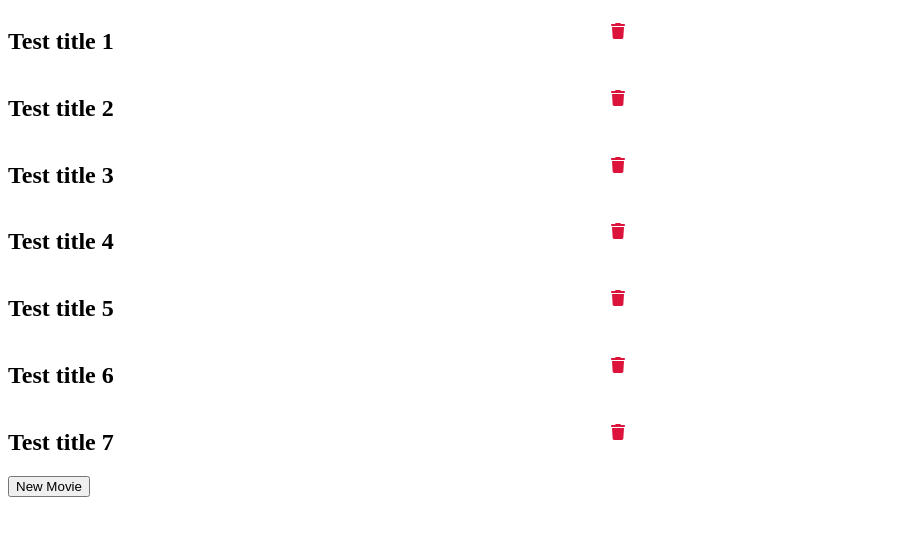
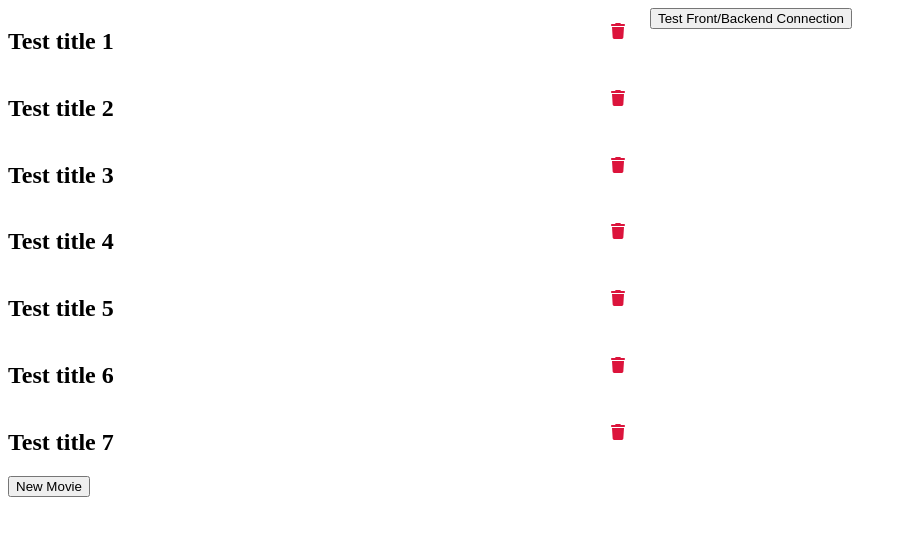
Before and after one commit to BUMETCS673/group-project-team4, an Angular app in the folder Code/angular/hello-world/: page /main in a window 1280 px wide. Shown: the top 536 px of the page, without its empty margins (0-907 px from the left). Built offline with nearby package versions, Linux system fonts and the light colour scheme.

Commit message:
demo front/backend connection

```diff
--- a/Code/angular/hello-world/src/app/main/main.component.html
+++ b/Code/angular/hello-world/src/app/main/main.component.html
@@ -3,6 +3,7 @@
 		(editedMovie)="editMovie($event)" (createdNewMovie)="createNewMovie()"
 		(deletedMovie)="deleteMovie($event)"></app-movie-list>
 	<div>
+		<button (click)="test()">Test Front/Backend Connection</button>
 		<app-movie-details [movie]="this.selectedMovie" (updateMovie)="selectMovie($event)"></app-movie-details>
 		<app-movie-form *ngIf="editedMovie" [movie]="this.editedMovie" (movieCreated)="movieCreated($event)"
 		(movieUpdated)="movieUpdated($event)"></app-movie-form>
--- a/Code/angular/hello-world/src/app/main/main.component.ts
+++ b/Code/angular/hello-world/src/app/main/main.component.ts
@@ -1,3 +1,4 @@
+import { HttpClient } from '@angular/common/http';
 import { Component, OnInit } from '@angular/core';
 import { Movie } from '../models/movie.model';
 
@@ -12,8 +13,9 @@ export class MainComponent implements OnInit {
   selectedMovie: Movie | null = null;
   editedMovie: Movie | null = null;
   deletedMovie = null;
+  url: string = 'http://127.0.0.1:8000/';
 
-  constructor() { }
+  constructor(private http: HttpClient) {}
 
   ngOnInit(): void {
     const data: Movie[] = [
@@ -65,4 +67,10 @@ export class MainComponent implements OnInit {
     }
   }
 
+
+  public test() {
+    this.http.get(this.url).toPromise().then((data) => {
+    console.log(data);
+  });
+  }
 }
```
